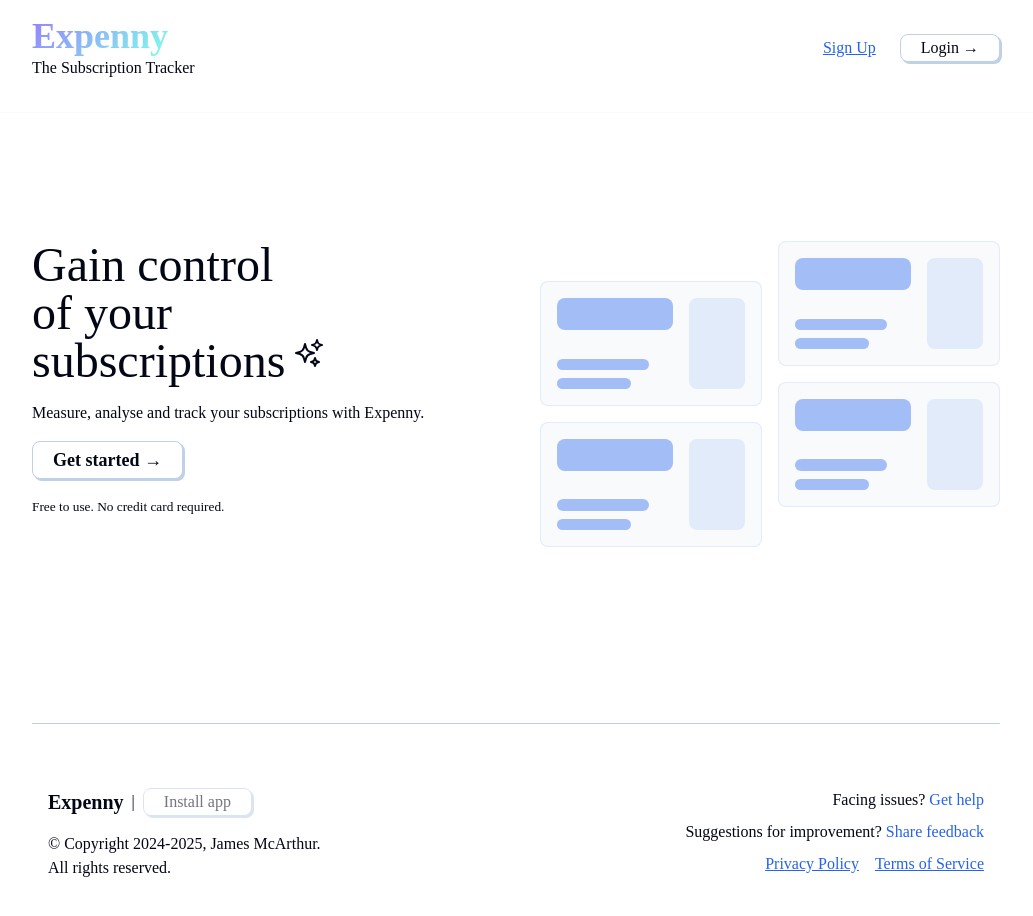
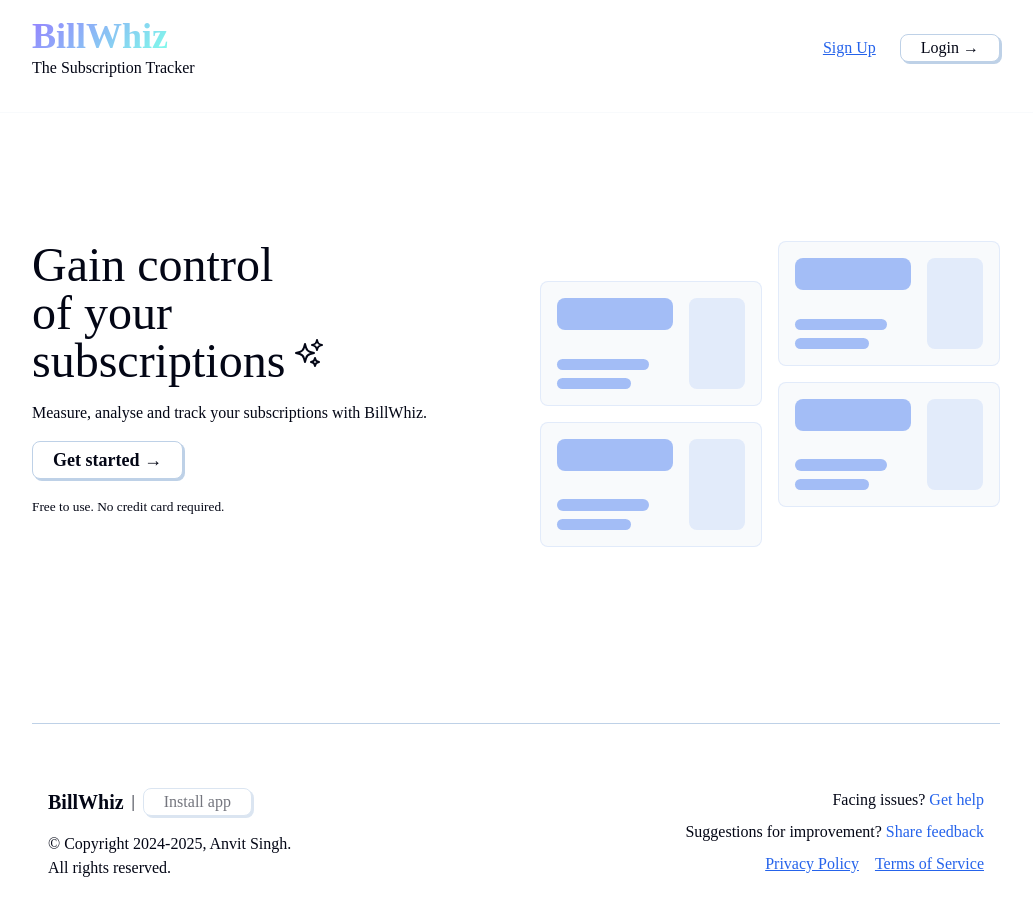
Before and after one commit to BrutalOverkill/Spendorra, a Next.js app: page / in a window 1280 px wide. Shown: the top 916 px of the page, without its empty margins (124-1157 px from the left). Built offline with nearby package versions, Linux system fonts and the light colour scheme; no server answers; a web font is replaced by a local one.

Commit message:
Name_Correction

```diff
--- a/app/layout.js
+++ b/app/layout.js
@@ -6,7 +6,7 @@
 import { AuthProvider } from "@/context/AuthContext";
 
 export const metadata = {
-  title: "Expenny · The Subscription Tracker",
+  title: "BillWhiz · The Subscription Tracker",
   description: "Track all your subscription analytics!",
 };
 
@@ -15,7 +15,7 @@
     <header>
       <div>
         <Link href={'/'}>
-          <h1 className="text-gradient">Expenny</h1>
+          <h1 className="text-gradient">BillWhiz</h1>
         </Link>
         <p>The Subscription Tracker</p>
       </div>
@@ -29,11 +29,11 @@
       <div className="footer-content">
         <div>
           <div>
-            <h4>Expenny</h4>
+            <h4>BillWhiz</h4>
             <p>|</p>
             <button disabled>Install app</button>
           </div>
-          <p className="copyright">© Copyright 2024-2025, James McArthur.<br />All rights reserved.</p>
+          <p className="copyright">© Copyright 2024-2025, Anvit Singh.<br />All rights reserved.</p>
         </div>
         <div>
           <p>Facing issues? <a>Get help</a></p>
--- a/components/Hero.jsx
+++ b/components/Hero.jsx
@@ -9,7 +9,7 @@
                     Gain control<br />of your<br />subscriptions
                     <svg xmlns="http://www.w3.org/2000/svg" fill="none" viewBox="0 0 24 24" strokeWidth="1.5" stroke="#030615" className="size-6"><path strokeLinecap="round" strokeLinejoin="round" d="M9.813 15.904 9 18.75l-.813-2.846a4.5 4.5 0 0 0-3.09-3.09L2.25 12l2.846-.813a4.5 4.5 0 0 0 3.09-3.09L9 5.25l.813 2.846a4.5 4.5 0 0 0 3.09 3.09L15.75 12l-2.846.813a4.5 4.5 0 0 0-3.09 3.09ZM18.259 8.715 18 9.75l-.259-1.035a3.375 3.375 0 0 0-2.455-2.456L14.25 6l1.036-.259a3.375 3.375 0 0 0 2.455-2.456L18 2.25l.259 1.035a3.375 3.375 0 0 0 2.456 2.456L21.75 6l-1.035.259a3.375 3.375 0 0 0-2.456 2.456ZM16.894 20.567 16.5 21.75l-.394-1.183a2.25 2.25 0 0 0-1.423-1.423L13.5 18.75l1.183-.394a2.25 2.25 0 0 0 1.423-1.423l.394-1.183.394 1.183a2.25 2.25 0 0 0 1.423 1.423l1.183.394-1.183.394a2.25 2.25 0 0 0-1.423 1.423Z"></path></svg>
                 </p>
-                <p className="text-medium">Measure, analyse and track your subscriptions with Expenny.</p>
+                <p className="text-medium">Measure, analyse and track your subscriptions with BillWhiz.</p>
                 <Link href={'/dashboard'}>
                     <button><h5>Get started &rarr;</h5></button>
                 </Link>
```
